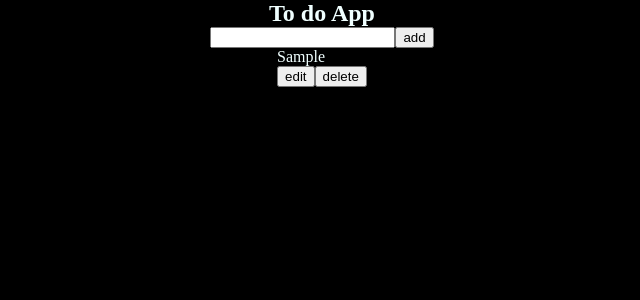
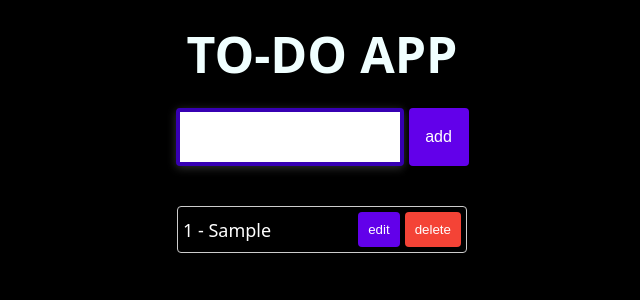
Before and after one commit to luismen23/To-Do-App, a React (Vite) app: page / in a window 1280 px wide. Both pictures are taken after typing "Sample" into the empty fields and a click on the button "add". Shown: the top 300 px of the page, without its empty margins (318-958 px from the left). Built offline with nearby package versions, Linux system fonts and the light colour scheme.

Commit message:
todo app

```diff
--- a/src/App.css
+++ b/src/App.css
@@ -4,15 +4,103 @@
   flex-direction: column;
   align-items: center;
   color: azure;
+  font-family: system-ui, -apple-system, BlinkMacSystemFont, 'Segoe UI', Roboto, Oxygen, Ubuntu, Cantarell, 'Open Sans', 'Helvetica Neue', sans-serif;
 }
 
 .title {
-
-  font-size: x-large;
+  margin: 20px 0 20px 0 ;
+  font-size: 50px;
   font-weight: bold;
 }
 
 .is-completed {
-  color: red;
+  color: rgba(232, 7, 7, 0.404);
   text-decoration: line-through;
 }
+
+.button {
+  width: 60px;
+  height: 58px;
+  background-color: #6200ea;
+  color: white;
+  border: none;
+  border-radius: 4px;
+  font-size: 16px;
+  cursor: pointer;
+  box-shadow: 0 2px 10px rgba(0, 0, 0, 0.2);
+  transition: background-color 0.3s;
+}
+
+.button:hover {
+  background-color: #3700b3;
+}
+
+input {
+  width: 200px;
+  height: 30px;
+  border: 4px solid #3700b3;
+  border-radius: 4px;
+  padding: 10px;
+  outline: none;
+  font-size: 16px;
+  box-shadow: 0 2px 10px rgba(255, 255, 255, 0.2);
+  margin-right: 5px;
+  transition: border-color 0.3s, box-shadow 0.3s;
+}
+
+input:focus {
+  border-color: red;
+  box-shadow: 0 0 5px rgba(98, 0, 234, 0.5);
+}
+
+.todo-list {
+  width: 290px;
+  display: flex;
+  flex-direction: column;
+  margin-top: 40px;
+  gap: 10px;
+
+}
+.task-name {
+  font-size: 18px;
+  color: white;
+}
+
+.task-input {
+  display: flex;
+  align-items: center;
+  justify-content: space-between;
+  border: 1px solid #ccc;
+  border-radius: 4px;
+  padding: 5px;
+  box-shadow: 0 2px 10px rgba(0, 0, 0, 0.1);
+
+}
+
+.task-edit {
+  display: flex;
+  justify-content: center;
+}
+
+.edit {
+  margin-left: 10px;
+  background-color: #6200ea;
+  color: white;
+  border: none;
+  border-radius: 4px;
+  padding: 10px;
+  cursor: pointer;
+  transition: background-color 0.3s
+
+}
+
+.delete {
+  margin-left: 5px;
+  background-color: #f44336;
+  color: white;
+  border: none;
+  border-radius: 4px;
+  padding: 10px;
+  cursor: pointer;
+  transition: background-color 0.3s
+}
--- a/src/App.tsx
+++ b/src/App.tsx
@@ -28,7 +28,13 @@ const addTask = (task: string) => {
 
 const handleSubmit = (event: { preventDefault: () => void }) => {
   event.preventDefault()
+  if (value.length < 1) {
+    alert('agrega una tarea')
+    return
+  } else {
     addTask(value)
+
+  }
   setValue('')
 
 }
@@ -51,7 +57,13 @@ const handleChangeEdit = (event: { target: { value: SetStateAction<string> } })
 
 const handleSubmitEdit = (id: number, e: { preventDefault: () => void }) => {
   e.preventDefault()
+  if (update.length < 1) {
+    alert('Add a new name to your task')
+    return
+  } else {
     setTasks(tasks.map(task => task.id === id ? {...task, task: update, editing: !task.editing} : task))
+
+  }
   setUpdate('')
 }
 
@@ -59,23 +71,32 @@ const handleSubmitEdit = (id: number, e: { preventDefault: () => void }) => {
 
 return (
       <div className='container'>
-        <h1 className='title'>To do App</h1>
+        <h1 className='title'>TO-DO APP</h1>
         <form onSubmit={handleSubmit}>
-          <input className='add-task' type="text" value={value} onChange={handleChange}/>
-          <button type="submit">add</button>
+          <input type="text" value={value} onChange={handleChange}/>
+          <button type="submit" className='button'>add</button>
         </form>
         <div className='todo-list'>
-          {tasks.map(({task, completed, id, editing}) => {
+          {tasks.map(({task, completed, id, editing}, index) => {
             return(
-              <div key={id} className='task'>
-                <p className={`${completed ? 'is-completed' : ''}`} onClick={() => toggleCompleted(id)}>{task}</p>
+              <div key={id}>
+
+                <div className='task-input'>
+                  <p className={`${completed ? 'is-completed' : ''} task-name`} onClick={() => toggleCompleted(id)}>{index + 1} - {task.charAt(0).toUpperCase() + task.slice(1)}</p>
+                  <div>
                     <button className='edit' onClick={() => editTask(id)}>edit</button>
                     <button className='delete' onClick={() => deleteTask(id)}>delete</button>
+                  </div>
+                </div>
+
+                <div className='task-edit'>
                   {
                     editing ?
                     <form onSubmit={(e) => handleSubmitEdit(id, e)}>
                     <input value={update} onChange={handleChangeEdit}  />
-                </form> : ''}
+                  </form> : ''
+                  }
+                </div>
               </div>
             )
           })}
```
Lines whose indentation alone changed are shown as unchanged.
